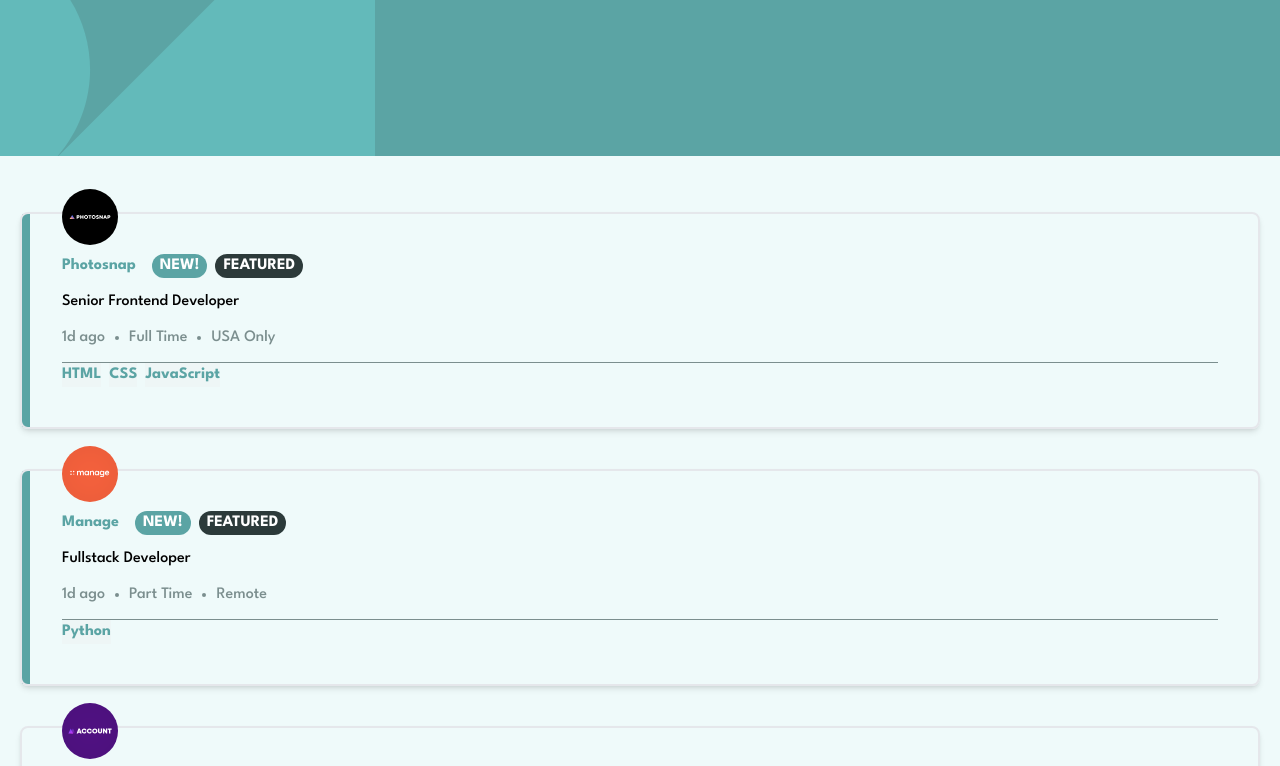
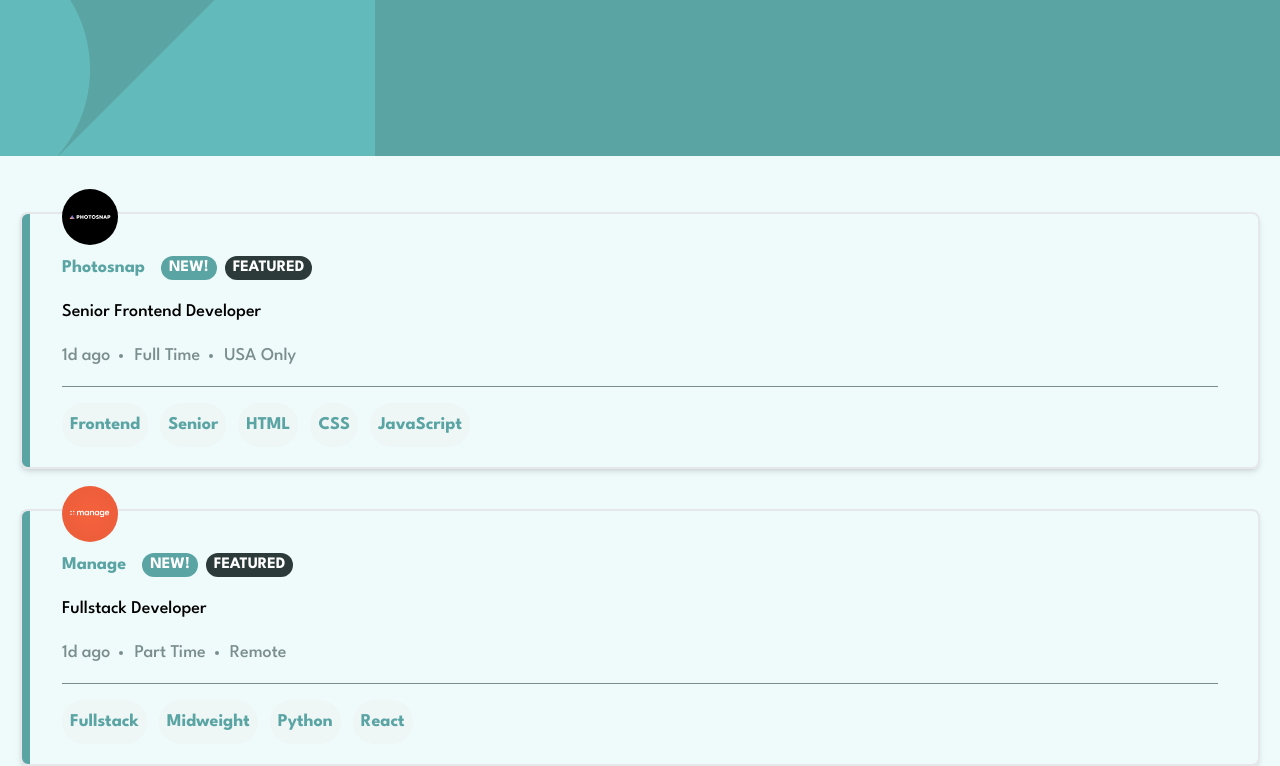
Before and after one commit to Joadevy/Job-listing-app, a React (Vite) app: page / in a window 1280 px wide. Shown: the top 766 px of the page. Built offline with nearby package versions, Linux system fonts and the light colour scheme.

Commit message:
Filters working, UI not implemented yet

```diff
--- a/src/Ad.tsx
+++ b/src/Ad.tsx
@@ -1,5 +1,6 @@
-import { FC } from "react";
+import { FC, useContext } from "react";
 
+import { AppCtx } from "./AppCtx";
 import { type adProps } from "./types";
 
 interface Props {
@@ -8,8 +9,8 @@ interface Props {
 
 // eslint-disable-next-line no-undef
 const Ad: FC<Props> = ({ ad }): JSX.Element => {
+  const { ads, setAds } = useContext(AppCtx);
   const {
-    id,
     company,
     logo,
     new: isNew,
@@ -24,42 +25,87 @@ const Ad: FC<Props> = ({ ad }): JSX.Element => {
     tools,
   } = ad;
 
+  const handleClick = (value: adProps["level"]) => {
+    setAds(ads.filter((ad) => ad.level === value));
+  };
+
   return (
-    <div className="p-10 relative shadow-md border-2 rounded-lg">
+    <div className="px-10 pt-10 pb-5 relative shadow-md border-2 rounded-lg text-lg">
       <div className="w-14 h-14 absolute top-[-25px]">
         <img alt="" className="w-full" src={logo} />
       </div>
-      <div className="flex flex-col gap-3">
+      <div className="flex flex-col gap-4">
         {featured ? (
           <div className="absolute top-0 left-0 h-full bg-primary-cyan w-2 z-[-10]" />
         ) : null}
-        <div className="flex">
+        <div className="flex items-center">
           <h2 className="font-bold text-primary-cyan">{company}</h2>
           {isNew ? (
-            <span className="bg-primary-cyan text-white  font-bold rounded-full px-2 ml-4">
+            <span className="bg-primary-cyan text-white text-center font-bold text-base rounded-full px-2 ml-4">
               NEW!
             </span>
           ) : null}
           {featured ? (
-            <span className="bg-neutral-cyan-400 text-white text-center font-bold rounded-full px-2 ml-2">
+            <span className="bg-neutral-cyan-400 text-white text-center text-base font-bold rounded-full px-2 ml-2">
               FEATURED
             </span>
           ) : null}
         </div>
+
         <h1>{position}</h1>
+
         <ul className="flex gap-6 text-neutral-cyan-300">
           <li className="">{postedAt}</li>
           <li className="list-disc">{contract}</li>
           <li className="list-disc">{location}</li>
         </ul>
+
         <hr className="border-1 border-neutral-cyan-300" />
-      </div>
-      <div className="flex gap-2 text-primary-cyan font-bold">
-        {languages.map((language, index) => (
-          <a key={index} className="bg-neutral-cyan-200" href="/">
-            {language}
-          </a>
-        ))}
+
+        <div className="flex gap-3 flex-wrap text-primary-cyan font-bold">
+          <button
+            className="bg-neutral-cyan-200 p-2 rounded-full"
+            onClick={() => setAds(ads.filter((ad) => ad.role === role))}
+            onKeyPress={() => setAds(ads.filter((ad) => ad.role === role))}
+          >
+            {role}
+          </button>
+          <button
+            className="bg-neutral-cyan-200 p-2 rounded-full"
+            onClick={() => setAds(ads.filter((ad) => ad.level === level))}
+            onKeyPress={() => setAds(ads.filter((ad) => ad.level === level))}
+          >
+            {level}
+          </button>
+          {languages?.map((language, index) => (
+            <button
+              key={index}
+              className="bg-neutral-cyan-200 p-2 rounded-full"
+              onClick={() =>
+                setAds(ads.filter((ad) => ad.languages.includes(language)))
+              }
+              onKeyPress={() =>
+                setAds(ads.filter((ad) => ad.languages.includes(language)))
+              }
+            >
+              {language}
+            </button>
+          ))}
+          {tools.map((tool) => (
+            <button
+              key={tool}
+              className="bg-neutral-cyan-200 p-2 rounded-full"
+              onClick={() =>
+                setAds(ads.filter((ad) => ad.tools.includes(tool)))
+              }
+              onKeyPress={() =>
+                setAds(ads.filter((ad) => ad.tools.includes(tool)))
+              }
+            >
+              {tool}
+            </button>
+          ))}
+        </div>
       </div>
     </div>
   );
--- a/src/App.tsx
+++ b/src/App.tsx
@@ -2,6 +2,7 @@ import { useState, useEffect } from "react";
 
 import Ad from "./Ad";
 import { type adProps } from "./types";
+import { AppCtx } from "./AppCtx";
 
 function App() {
   const [ads, setAds] = useState<adProps[]>([]);
@@ -21,12 +22,13 @@ function App() {
       <header className="bg-primary-cyan">
         <img alt="" src="assets/images/bg-header-mobile.svg" />
       </header>
-
-      <main className="flex flex-col gap-10 mx-5 my-14">
-        {ads?.map((ad: adProps) => (
-          <Ad key={ad.id} ad={ad} />
-        ))}
-      </main>
+      <AppCtx.Provider value={{ ads, setAds }}>
+        <main className="flex flex-col gap-10 mx-5 my-14">
+          {ads?.map((ad: adProps) => (
+            <Ad key={ad.id} ad={ad} />
+          ))}
+        </main>
+      </AppCtx.Provider>
     </div>
   );
 }
--- /dev/null
+++ b/src/AppCtx.tsx
@@ -0,0 +1,13 @@
+import { createContext, SetStateAction } from "react";
+
+import { type adProps } from "./types";
+
+export type globalContext = {
+  ads: adProps[];
+  setAds: (_x: SetStateAction<adProps[]>) => void;
+};
+
+export const AppCtx = createContext<globalContext>({
+  ads: [],
+  setAds: () => {},
+});
```
